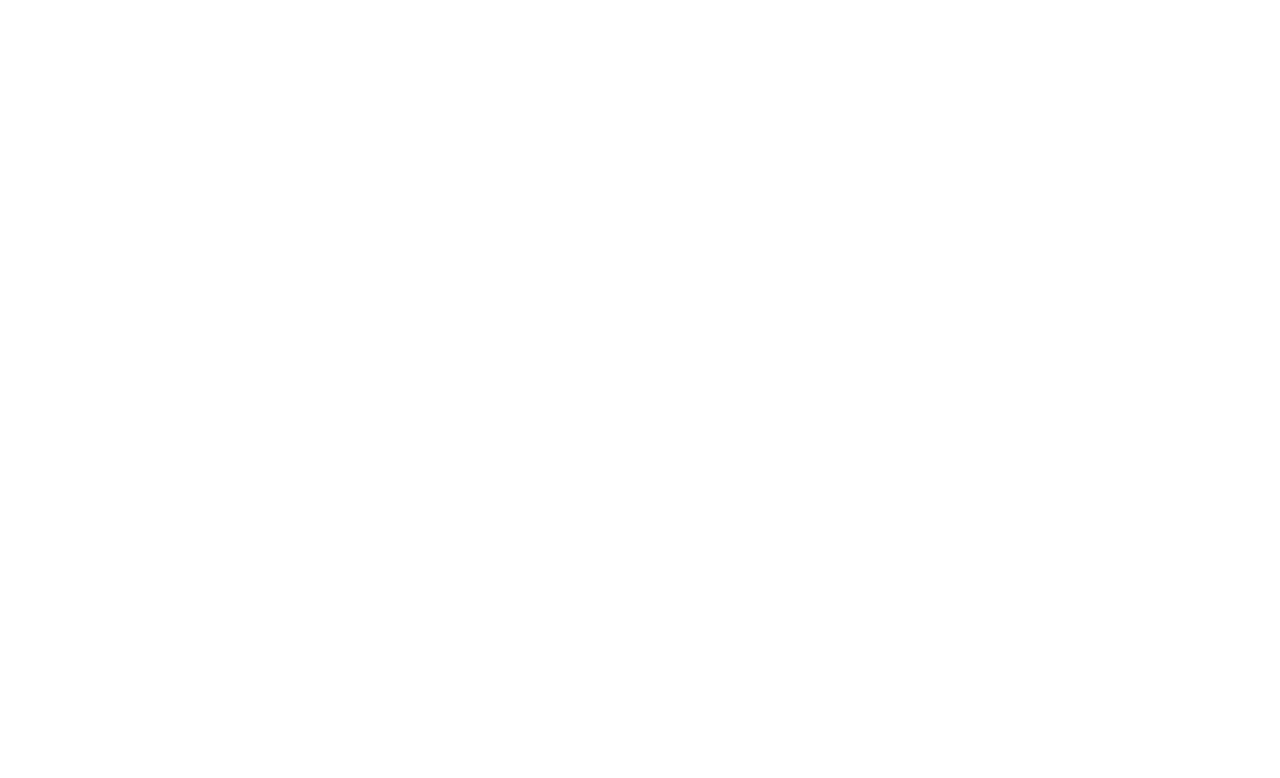
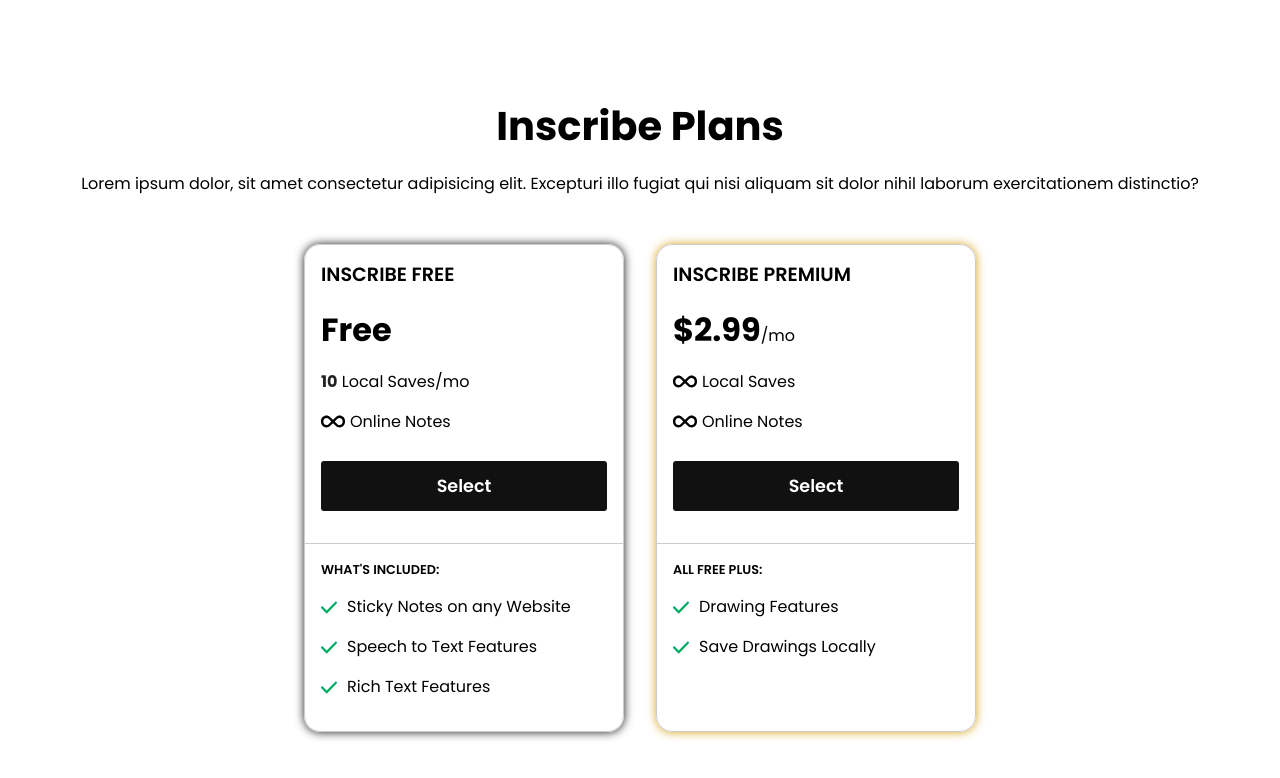
Before and after one commit to mofopeadegoke/Inscribe-Website, a React (Create React App) app in the folder react-app/: page /home in a window 1280 px wide. Shown: the part 858-1636 px from the top of the page. Before the commit the page ends 858 px from the top, so only its background shows below. Built offline with nearby package versions, Linux system fonts and the light colour scheme.

Commit message:
Features section made

```diff
--- a/react-app/src/App.css
+++ b/react-app/src/App.css
@@ -8,3 +8,6 @@
   line-height: 1.5;
   font-family: "Poppins", sans-serif;
 }
+button {
+  cursor: pointer;
+}
--- a/react-app/src/pages/home.jsx
+++ b/react-app/src/pages/home.jsx
@@ -4,6 +4,8 @@
 import stickyNote from "../images/note-sticky.svg";
 import pencil from "../images/pencil.svg";
 import download from "../images/download.svg";
+import infinity from "../images/infinity.svg";
+import check from "../images/check.svg"
 
 export default function Home() {
     return (
@@ -35,8 +37,47 @@
                     </article>
                     <article className="feature">
                         <img src={download} alt="A download icon" />
-                        <p className="feahead">Save notes locally</p>
+                        <p className="feahead" role="heading" aria-roledescription="heading">Save notes locally</p>
                         <p>Lorem ipsum dolor sit amet consectetur adipisicing elit. Dolor doloribus nobis repellendus quasi rem, vero excepturi illum ea voluptate quam.</p>
+                    </article>
+                </article>
+            </article>
+            <article className="plans">
+                <h2>Inscribe Plans</h2>
+                <p>Lorem ipsum dolor, sit amet consectetur adipisicing elit. Excepturi illo fugiat qui nisi aliquam sit dolor nihil laborum exercitationem distinctio?</p>
+                <article className="plan-details">
+                    <article className="freePlan">
+                        <article className="priceSection">
+                            <p role="heading" aria-roledescription="heading">Inscribe Free</p>
+                            <p><span className="lg">Free</span></p>
+                            <p><span className="highlight">10</span> Local Saves/mo</p>
+                            <p className="row"><img src={infinity} alt="The infinity symbol" /> Online Notes</p>
+                            <Button className="inv-sc-btn sc-btn" value="Select"/>
+                        </article>
+                        <article className="whatsIncluded">
+                            <p role="heading" aria-roledescription="heading">WHAT'S INCLUDED: </p>
+                            <ul>
+                                <li> <img src={check} alt="A green check symbol" />Sticky Notes on any Website</li>
+                                <li> <img src={check} alt="A green check symbol" />Speech to Text Features</li>
+                                <li> <img src={check} alt="A green check symbol" />Rich Text Features</li>
+                            </ul>
+                        </article>
+                    </article>
+                    <article className="premiumPlan">
+                        <article className="priceSection">
+                            <p role="heading" aria-roledescription="heading">Inscribe Premium</p>
+                            <p><span className="lg">$2.99</span>/mo</p>
+                            <p className="row"><img src={infinity} alt="The infinity symbol" /> Local Saves</p>
+                            <p className="row"><img src={infinity} alt="The infinity symbol" /> Online Notes</p>
+                            <Button className="inv-sc-btn sc-btn" value="Select"/>
+                        </article>
+                        <article className="whatsIncluded">
+                            <p role="heading" aria-roledescription="heading">ALL FREE PLUS: </p>
+                            <ul>
+                                <li> <img src={check} alt="A green check symbol" />Drawing Features</li>
+                                <li> <img src={check} alt="A green check symbol" />Save Drawings Locally</li>
+                            </ul>
+                        </article>
                     </article>
                 </article>
             </article>
--- a/react-app/src/styles/home.css
+++ b/react-app/src/styles/home.css
@@ -24,9 +24,10 @@
 article.features img {
     width: 3rem;
 }
-article.features h2 {
+article.features h2, article.plans h2 {
     font-size: 2.5rem;
     text-align: center;
+    margin-bottom: 1rem;
 }
 article.features .featuresContainer {
     display: flex;
@@ -39,3 +40,86 @@
     font-weight: 600;
     font-size: 1.3rem;
 }
+article.features {
+    margin-top: 2rem;
+}
+article.plans {
+    margin-block: 3rem;
+}
+article.plans > p {
+    text-align: center;
+}
+article.plans img {
+    width: 1.5rem;
+}
+article.plans .plan-details {
+    display: grid;
+    grid-template-columns: 25% 25%;
+    grid-template-rows: auto;
+    justify-content: center;
+    column-gap: 2rem;
+    margin-top: 3rem;
+}
+article.plans .plan-details > article {
+    border: 1px solid #ccc;
+    box-shadow: 0.1px 0.1px 10px 0.1px #222;
+    border-radius: 1rem;
+}
+article.plans .plan-details .priceSection {
+    display: flex;
+    flex-direction: column;
+    row-gap: 1rem;
+    padding: 1rem;
+}
+.plan-details .priceSection p[role="heading"] {
+    text-transform: uppercase;
+    font-size: 1.2rem;
+    font-weight: 600;
+}
+.plan-details .priceSection .lg {
+    font-size: 2rem;
+    font-weight: 700;
+}
+.plan-details .priceSection button {
+    margin-top: 0.7rem;
+}
+.plan-details .priceSection .highlight {
+    color: #222;
+    font-weight: 700;
+}
+.plan-details .priceSection .row {
+    display: inline-flex;
+    flex-direction: row;
+    align-items: center;
+    column-gap: 5px;
+}
+.plan-details .whatsIncluded {
+    margin-block: 1rem;
+    border-top: 1px solid #ccc;
+    padding: 1rem;
+    display: flex;
+    flex-direction: column;
+    row-gap: 1rem;
+}
+.plan-details .whatsIncluded ul {
+    list-style: none;
+    display: flex;
+    flex-direction: column;
+    row-gap: 1rem;
+}
+.plan-details .whatsIncluded p[role="heading"] {
+    font-size: 0.8rem;
+    font-weight: 600;
+}
+.plan-details .whatsIncluded li {
+    display: flex;
+    flex-direction: row;
+    column-gap: 10px;
+    align-items: center;
+}
+.plan-details .whatsIncluded li img {
+    width: 1rem;
+}
+article.plans .plan-details>article.premiumPlan {
+    box-shadow: 0.1px 0.1px 10px 0.1px #DAA520;
+}
```
Also changed, not shown: react-app/src/images/check.svg (added), react-app/src/images/infinity.svg (added).
